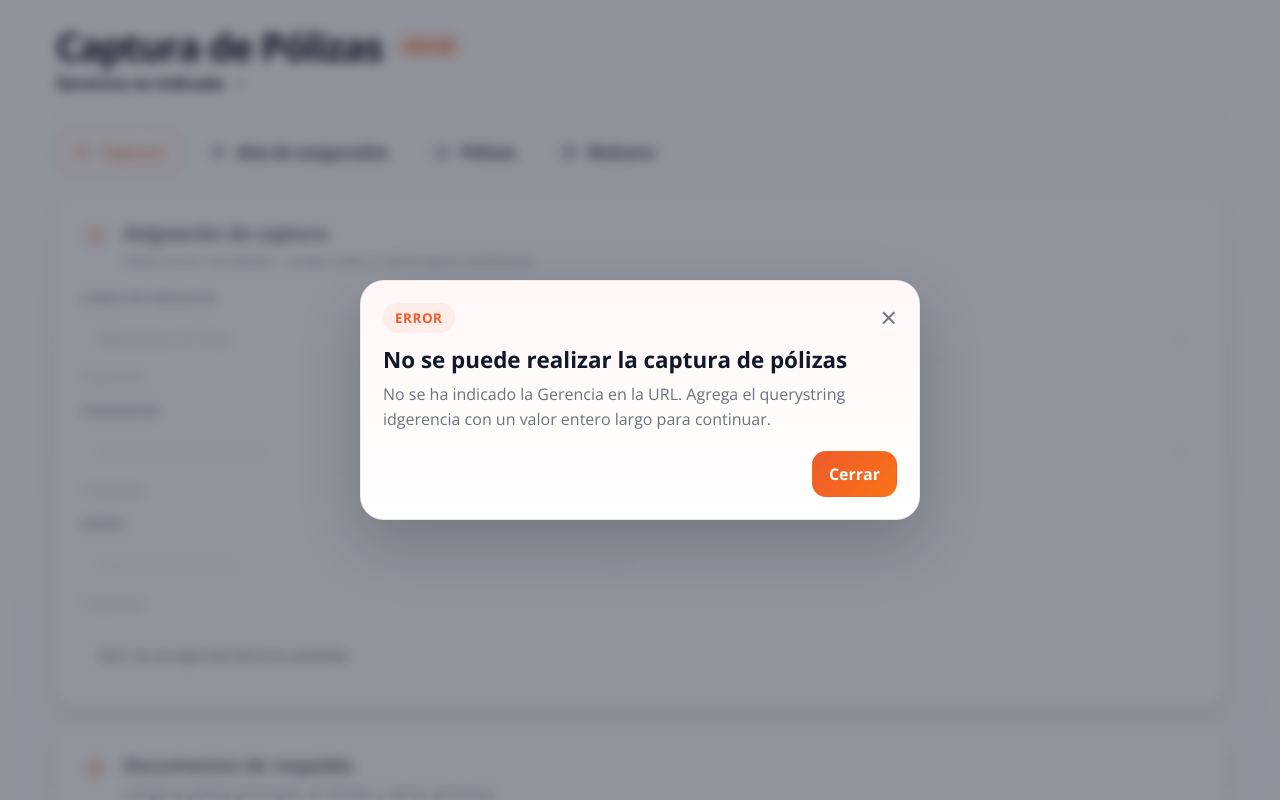
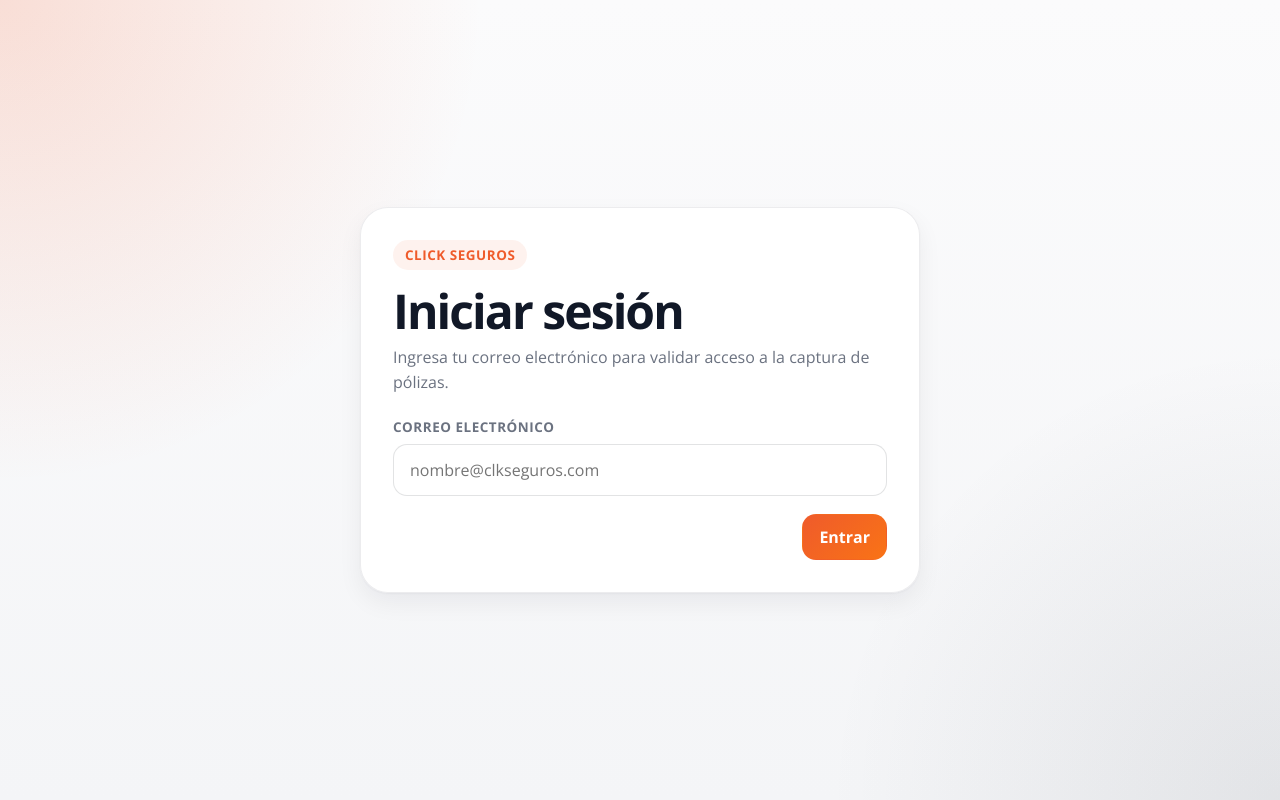
Before and after one commit to CLICKYIACLAW/portal-captura-polizas, a React (Vite) app: page / in a window 1280 px wide. Shown: the top 800 px of the page. Built offline with nearby package versions, Linux system fonts and the light colour scheme.

Commit message:
feat: add executive login gate

```diff
--- a/package.json
+++ b/package.json
@@ -1,7 +1,7 @@
 {
   "name": "portal-captura-polizas",
   "private": true,
-  "version": "0.0.22",
+  "version": "0.0.23",
   "type": "module",
   "scripts": {
     "dev": "vite",
--- a/src/App.jsx
+++ b/src/App.jsx
@@ -1,6 +1,7 @@
 import { useEffect, useMemo, useState } from 'react';
 import appPackage from '../package.json';
 import {
+  buscarEjecutivos,
   bootstrapApp,
   createAsegurado,
   createGrupo,
@@ -30,6 +31,7 @@ const TAB_LABELS = {
   polizas: 'Pólizas',
   bitacora: 'Bitácora'
 };
+const AUTH_STORAGE_KEY = 'captura-polizas.auth.v1';
 const EMPTY_BOOT = {
   catalogs: {
     lineas: [],
@@ -406,10 +408,20 @@ function Modal({ open, title, message, tone = 'danger', closeLabel = 'Cerrar', o
 
 function App() {
   const publishedVersion = `v${appPackage.version}`;
+  const [executive, setExecutive] = useState(() => {
+    try {
+      const stored = window.sessionStorage.getItem(AUTH_STORAGE_KEY);
+      return stored ? JSON.parse(stored) : null;
+    } catch {
+      return null;
+    }
+  });
+  const [loginEmail, setLoginEmail] = useState('');
+  const [loginLoading, setLoginLoading] = useState(false);
   const [gerenciaId, setGerenciaId] = useState('');
   const [activeTab, setActiveTab] = useState('captura');
   const [boot, setBoot] = useState(EMPTY_BOOT);
-  const [loading, setLoading] = useState(true);
+  const [loading, setLoading] = useState(() => Boolean(executive));
   const [errorModal, setErrorModal] = useState(null);
   const [toast, setToast] = useState('');
   const [capture, setCapture] = useState(emptyCapture());
@@ -465,7 +477,61 @@ function App() {
   const polizaFiles = captureFiles.filter((file) => file.cat === 'poliza');
   const showCaptureContextCombos = true;
 
+  async function handleLogin(event) {
+    event.preventDefault();
+    const email = normalizeText(loginEmail);
+    if (!email) {
+      openErrorModal('Inicio de sesión', 'Escribe un correo electrónico para continuar.');
+      return;
+    }
+
+    setLoginLoading(true);
+    try {
+      const payload = await buscarEjecutivos(email);
+      if (!payload?.Respuesta) {
+        openErrorModal('No se pudo iniciar sesión', payload?.MError || 'El correo no fue validado.');
+        return;
+      }
+
+      const executiveList = Array.isArray(payload?.Ejecutivos) ? payload.Ejecutivos : [];
+      const selectedExecutive = executiveList[0] || null;
+      if (!selectedExecutive) {
+        openErrorModal('No se pudo iniciar sesión', 'La API respondió sin ejecutivos disponibles.');
+        return;
+      }
+
+      try {
+        window.sessionStorage.setItem(AUTH_STORAGE_KEY, JSON.stringify(selectedExecutive));
+      } catch {
+        // No-op: la sesión sigue en memoria aunque no haya storage persistente.
+      }
+
+      setExecutive(selectedExecutive);
+      setLoading(true);
+    } catch (error) {
+      openErrorModal('No se pudo iniciar sesión', error.message || 'No se pudo validar el correo.');
+    } finally {
+      setLoginLoading(false);
+    }
+  }
+
+  function handleLogout() {
+    try {
+      window.sessionStorage.removeItem(AUTH_STORAGE_KEY);
+    } catch {
+      // No-op.
+    }
+    setExecutive(null);
+    setBoot(EMPTY_BOOT);
+    setGerenciaId('');
+    setActiveTab('captura');
+    setCapture(emptyCapture());
+    setAlta(emptyAlta());
+    setLoading(false);
+  }
+
   useEffect(() => {
+    if (!executive) return undefined;
     const params = new URLSearchParams(window.location.search);
     const rawId = params.get('idgerencia')?.trim() || '';
     if (!rawId || !/^\d+$/.test(rawId)) {
@@ -540,7 +606,7 @@ function App() {
     return () => {
       mounted = false;
     };
-  }, []);
+  }, [executive]);
 
   useEffect(() => {
     if (fields.length && capture.layout.length !== fields.length) {
@@ -1056,8 +1122,54 @@ function App() {
   }
 
   const captureMatchClass = `status-chip ${matchResult.tone}`;
+  const errorModalNode = errorModal ? (
+    <Modal
+      open={Boolean(errorModal)}
+      title={errorModal.title}
+      message={errorModal.message}
+      tone="danger"
+      onClose={closeErrorModal}
+    />
+  ) : null;
+
+  if (!executive) {
+    return (
+      <>
+        {errorModalNode}
+        <div className="login-screen">
+          <div className="login-card">
+            <span className="eyebrow">Click Seguros</span>
+            <h1>Iniciar sesión</h1>
+            <p>Ingresa tu correo electrónico para validar acceso a la captura de pólizas.</p>
+            <form className="login-form" onSubmit={handleLogin}>
+              <div className="login-field">
+                <label htmlFor="login-email">Correo electrónico</label>
+                <input
+                  id="login-email"
+                  type="email"
+                  autoComplete="email"
+                  placeholder="nombre@clkseguros.com"
+                  value={loginEmail}
+                  onChange={(event) => setLoginEmail(event.target.value)}
+                  disabled={loginLoading}
+                />
+              </div>
+              <div className="login-actions">
+                <button type="submit" className="primary-button" disabled={loginLoading}>
+                  {loginLoading ? 'Validando...' : 'Entrar'}
+                </button>
+              </div>
+            </form>
+          </div>
+        </div>
+      </>
+    );
+  }
+
   if (loading) {
     return (
+      <>
+        {errorModalNode}
         <div className="app-shell loading">
           <div className="hero-card">
             <span className="eyebrow">Click Seguros</span>
@@ -1065,10 +1177,13 @@ function App() {
             <p>Cargando React + MySQL...</p>
           </div>
         </div>
+      </>
     );
   }
 
   return (
+    <>
+      {errorModalNode}
       <div className={`app-shell ${isCaptureBlocked ? 'blocked' : ''}`}>
       <header className="topbar">
         <div className="topbar-main">
@@ -1076,22 +1191,16 @@ function App() {
             <h1>Captura de Pólizas</h1>
             <span className="version-chip">{publishedVersion}</span>
           </div>
-          <button type="button" className="context-switch" aria-label="Seleccionar unidad">
-            <span>{gerenciaId ? `Gerencia #${gerenciaId}` : 'Gerencia no indicada'}</span>
+            <button type="button" className="context-switch" aria-label="Cerrar sesión" onClick={handleLogout}>
+              <span>
+                {executive?.Ejecutivo ? `Sesión: ${executive.Ejecutivo}` : 'Sesión activa'}
+              </span>
               <svg viewBox="0 0 24 24" aria-hidden="true">
                 <path d="M7 10l5 5 5-5" />
               </svg>
             </button>
           </div>
         </header>
-
-      <Modal
-        open={Boolean(errorModal)}
-        title={errorModal?.title || 'Error'}
-        message={errorModal?.message || ''}
-        tone="danger"
-        onClose={closeErrorModal}
-      />
 
       <main className="app-main">
         <nav className="tabs">
@@ -1576,6 +1685,7 @@ function App() {
 
       </main>
     </div>
+    </>
   );
 }
 
--- a/src/lib/api.js
+++ b/src/lib/api.js
@@ -1,6 +1,8 @@
 import { fetchJson } from './utils';
 
 const API_URL = '/api';
+const BI_AUTH_TOKEN = 'FId {{auth_token_bi}}';
+const BI_EXECUTIVES_URL = 'https://ws.developmentservices.com.mx/BIFranquicias/Sicas/Generar/Buscar_Ejecutivos';
 
 export function bootstrapApp(idGerencia) {
   const params = new URLSearchParams({ action: 'bootstrap' });
@@ -29,6 +31,26 @@ export function loadAsegurados(idVendedor) {
 export function loadRamos() {
   const params = new URLSearchParams({ action: 'ramos.list' });
   return fetchJson(`${API_URL}?${params.toString()}`);
+}
+
+export async function buscarEjecutivos(busqueda) {
+  const response = await fetch(BI_EXECUTIVES_URL, {
+    method: 'POST',
+    headers: {
+      Authorization: BI_AUTH_TOKEN,
+      id: 'auditoria',
+      token: '6Vqe/9+YKj+mUmDapL5lTvgoEQyh10DW2rWuX2YzJSlMjuFL9jeRc8Hrs1k5yWfA986nayzTIyw8biLU/8C93big9fQx3dMXj8NwUock98CydCTvciSpuqo2EFLEe7/6',
+      'Content-Type': 'application/json'
+    },
+    body: JSON.stringify({ Busqueda: busqueda }),
+    redirect: 'follow'
+  });
+
+  const payload = await response.json().catch(() => ({}));
+  if (!response.ok) {
+    throw new Error(payload?.MError || `Error HTTP ${response.status}`);
+  }
+  return payload;
 }
 
 export function loadSubramos(idRamo) {
--- a/src/styles.css
+++ b/src/styles.css
@@ -47,6 +47,73 @@ a {
   width: min(1180px, calc(100vw - 28px));
   margin: 0 auto;
   padding: 26px 0 36px;
+}
+
+.login-screen {
+  min-height: 100vh;
+  display: grid;
+  place-items: center;
+  padding: 24px;
+  background:
+    radial-gradient(circle at top left, rgba(239, 91, 43, 0.18), transparent 32%),
+    radial-gradient(circle at bottom right, rgba(17, 24, 39, 0.08), transparent 30%),
+    linear-gradient(180deg, #fbfbfc 0%, #f4f5f7 100%);
+}
+
+.login-card {
+  width: min(560px, 100%);
+  padding: 32px;
+  border-radius: 28px;
+  border: 1px solid rgba(17, 24, 39, 0.08);
+  background: rgba(255, 255, 255, 0.98);
+  box-shadow: var(--shadow);
+}
+
+.login-card h1 {
+  margin: 16px 0 8px;
+  font-size: clamp(2rem, 4vw, 3rem);
+  line-height: 1.06;
+  letter-spacing: -0.04em;
+}
+
+.login-card p {
+  margin: 0 0 22px;
+  color: var(--muted);
+  line-height: 1.6;
+}
+
+.login-form {
+  display: grid;
+  gap: 18px;
+}
+
+.login-field label {
+  display: block;
+  margin-bottom: 8px;
+  font-size: 0.84rem;
+  color: #6b7280;
+  font-weight: 700;
+  letter-spacing: 0.04em;
+  text-transform: uppercase;
+}
+
+.login-field input {
+  width: 100%;
+  padding: 14px 16px;
+  border: 1px solid rgba(17, 24, 39, 0.12);
+  border-radius: 14px;
+  background: #fff;
+  outline: none;
+}
+
+.login-field input:focus {
+  border-color: rgba(239, 91, 43, 0.55);
+  box-shadow: 0 0 0 3px rgba(239, 91, 43, 0.12);
+}
+
+.login-actions {
+  display: flex;
+  justify-content: flex-end;
 }
 
 .app-main {
@@ -154,6 +221,7 @@ a {
   stroke-width: 2;
   stroke-linecap: round;
   stroke-linejoin: round;
+  transform: rotate(-90deg);
 }
 
 .tabs {
@@ -845,4 +913,9 @@ a {
   .tab {
     padding: 10px 14px;
   }
+
+  .login-card {
+    padding: 22px;
+    border-radius: 20px;
+  }
 }
```
Also changed, not shown: 2 other files (tests, documents, lock files or other folders). Lines whose indentation alone changed are shown as unchanged.
